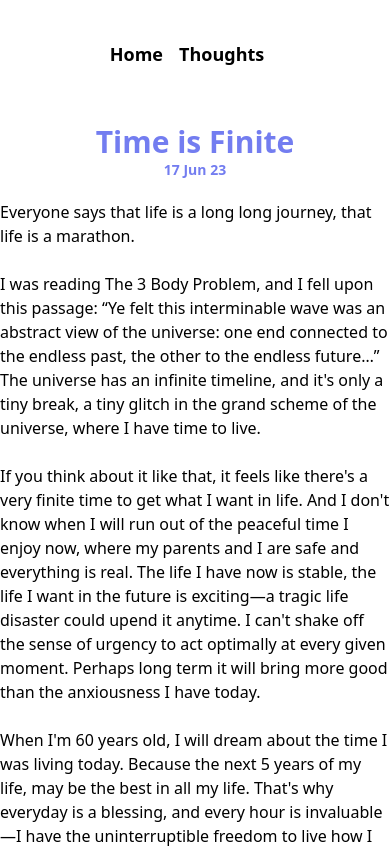
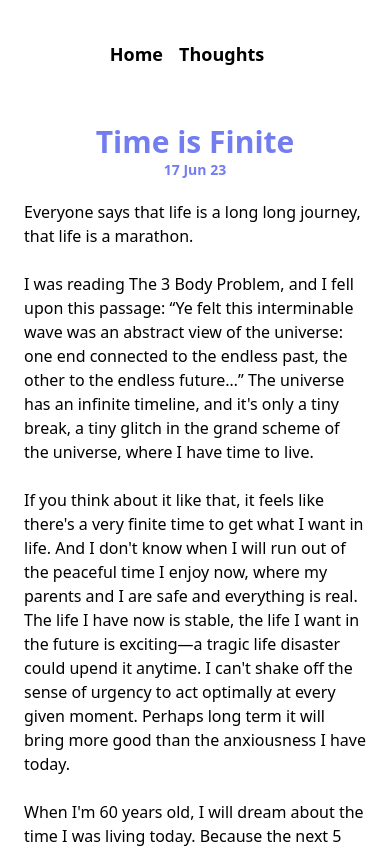
Before and after one commit to srachaz/Srachaswebsite, a Next.js app: page /thoughts in a window 390 px wide. Shown: the top 848 px of the page. Built offline with nearby package versions, Linux system fonts and the light colour scheme.

Commit message:
updating margins more

```diff
--- a/pages/thoughts.js
+++ b/pages/thoughts.js
@@ -10,7 +10,7 @@ export default function Home() {
                 <h1 className="text-3xl text-[#737df0] font-bold text-center">Time is Finite</h1>
                 <div className="text-sm text-[#737df0] font-semibold text-center">17 Jun 23</div>
 
-               <div className=" pt-5 md:pr-40 md:pl-40 sm:pr-20 sm:pl-20">
+               <div className=" pt-5 mx-6 sm:mx-40">
                Everyone says that life is a long long journey, that life is a marathon. <br/> <br/>
 
 I was reading The 3 Body Problem, and I fell upon this passage:
```
